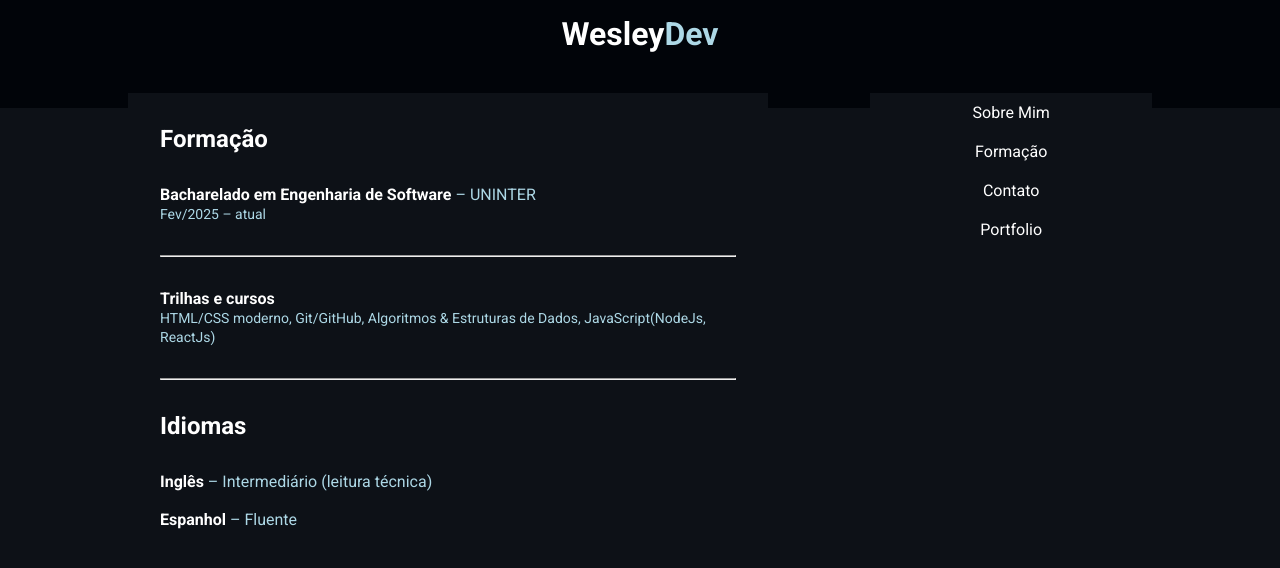
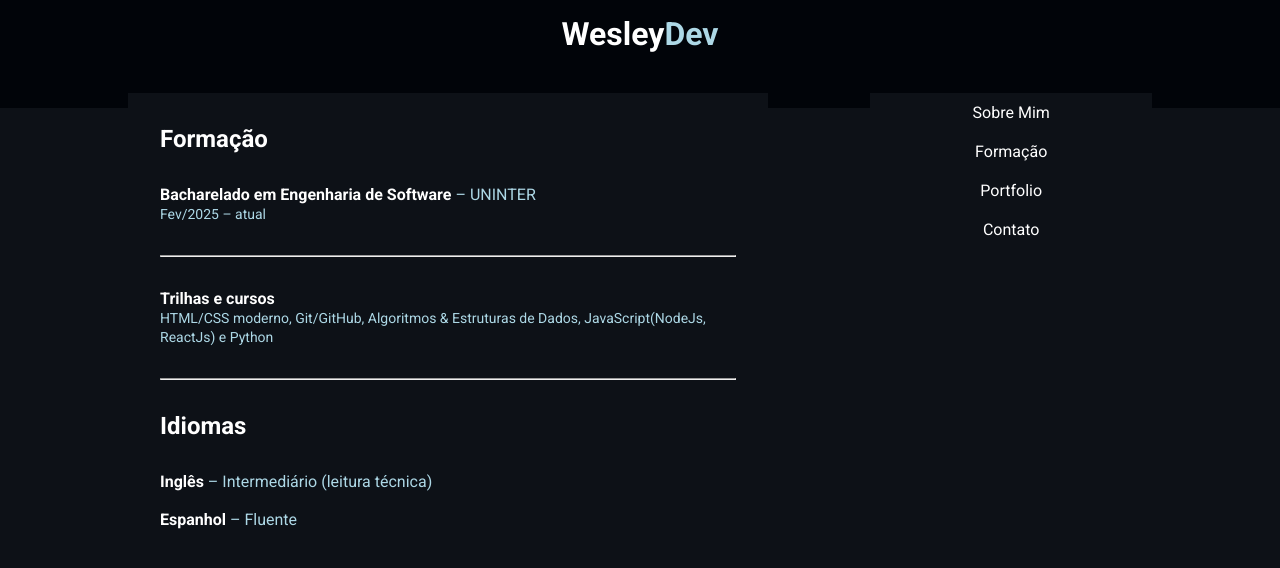
Before and after one commit to WesleyQDev/portfolio, a plain HTML site: page formacao.html in a window 1280 px wide. Drawn offline with Linux system fonts and the light colour scheme.

Commit message:
Atualiza conteúdo e navegação nas páginas de Formação, Contato e Portfolio

```diff
--- a/formacao.html
+++ b/formacao.html
@@ -12,23 +12,25 @@
             <h1>Wesley<span class="white">Dev</span></h1>
         </div>
     <div id="content">
+        <!-- Conteúdo do lado esquerdo-->
         <div class="left-side left formacao-container">
             <h2>Formação</h2>
             <p>Bacharelado em Engenharia de Software <span class="faculdade">– UNINTER</span></p>
             <span class="desc">Fev/2025 – atual</span>
             <hr>
             <p>Trilhas e cursos</p>
-            <span class="desc">HTML/CSS moderno, Git/GitHub, Algoritmos & Estruturas de Dados, JavaScript(NodeJs, ReactJs)</span>
+            <span class="desc">HTML/CSS moderno, Git/GitHub, Algoritmos & Estruturas de Dados, JavaScript(NodeJs, ReactJs) e Python</span>
             <hr>
             <h2>Idiomas</h2>
             <p>Inglês<span class="faculdade"> –  Intermediário (leitura técnica)</span></p> <br>
             <p>Espanhol<span class="faculdade"> – Fluente</span></p>
         </div>
+       <!-- Navegação-->
         <div class="right-side">
             <a href="index.html">Sobre Mim</a>
             <a href="formacao.html">Formação</a>
+            <a href="portfolio.html">Portfolio</a>
             <a href="meu-contato.html">Contato</a>
-            <a href="portfolio.html">Portfolio</a>
         </div>
     </div>
 </body>
```
Also changed, not shown: index.html (+3 -1 lines), meu-contato.html (+3 -1 lines), portfolio.html (+3 -1 lines).
